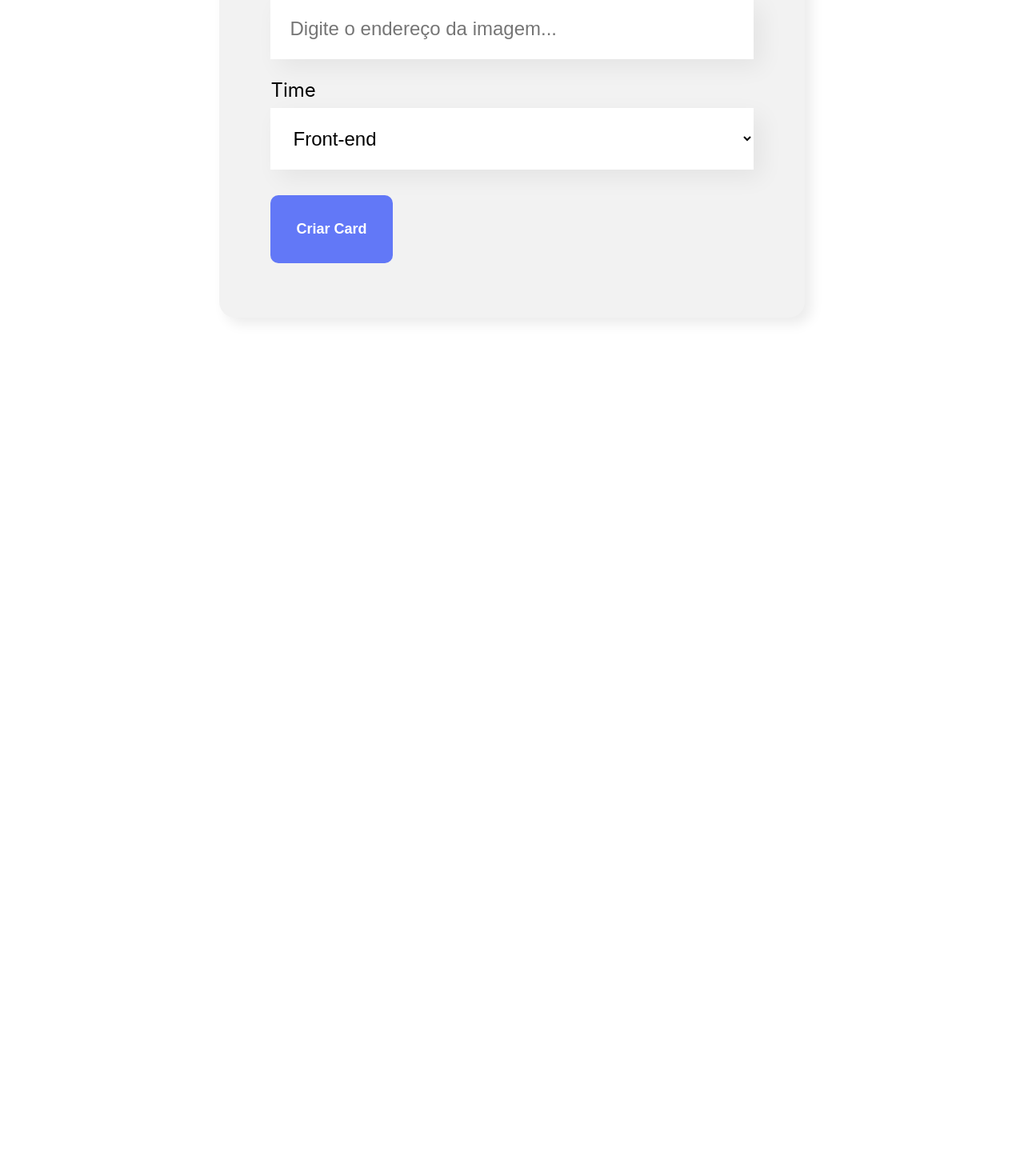
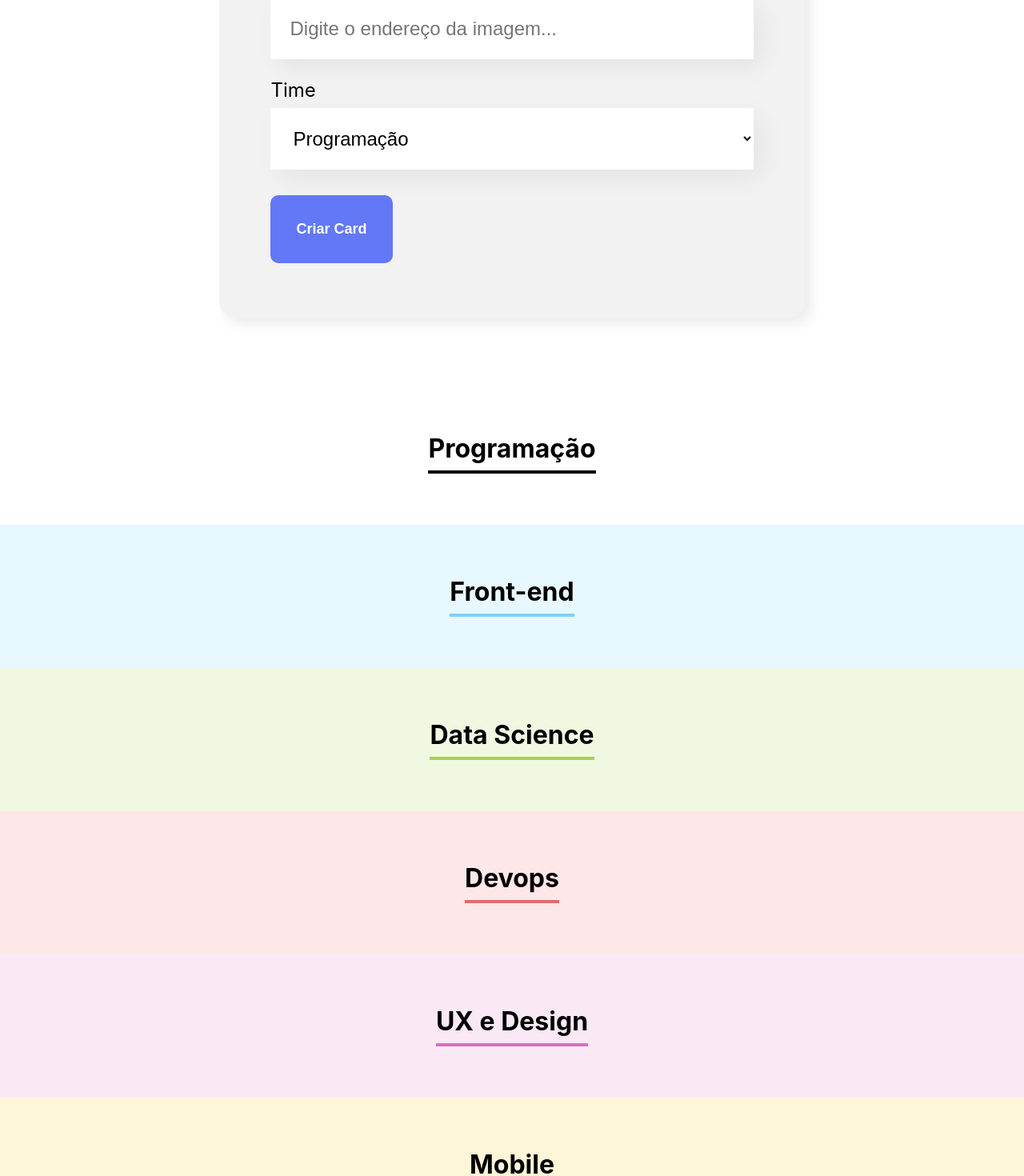
Before and after one commit to delberss/organoReactJS, a React (Create React App) app: page / in a window 1280 px wide. Shown: the part 1000-2470 px from the top of the page at 80% size. Before the commit the page ends 1477 px from the top, so only its background shows below. Built offline with nearby package versions, Linux system fonts and the light colour scheme.

Commit message:
Componente time e reestruturação da lista de times

```diff
--- a/src/App.js
+++ b/src/App.js
@@ -1,8 +1,47 @@
 import { useState } from 'react';
 import Banner from './componentes/Banner';
 import Formulario from './componentes/Formulario';
+import Time from './componentes/Time';
 
 function App() {
+  const times = [
+  {
+    nome: 'Programação',
+    corPrimaria: '57C278',
+    corSecundaria: 'D9F7E9'
+  },
+  {
+    nome: 'Front-end',
+    corPrimaria: '#82CFFA',
+    corSecundaria: '#E8F8FF'
+  },
+  {
+    nome: 'Data Science',
+    corPrimaria: '#A6D157',
+    corSecundaria: '#F0F8E2'
+  },
+  {
+    nome: 'Devops',
+    corPrimaria: '#E06B69',
+    corSecundaria: '#FDE7E8'
+  },
+  {
+    nome: 'UX e Design',
+    corPrimaria: '#DB6EBF',
+    corSecundaria: '#FAE9F5'
+  },
+  {
+    nome: 'Mobile',
+    corPrimaria: '#FFBA05',
+    corSecundaria: '#FFF5D9'
+  },
+  {
+    nome: 'Inovação e Gestão',
+    corPrimaria: '#FF8A29',
+    corSecundaria: '#FFEEDF'
+  },
+
+]
 
   const [colaboradores, setColaboradores] = useState([]);
 
@@ -15,7 +54,11 @@
   return (
     <div className="App">
       <Banner />
-      <Formulario aoColaboradorCadastrado={colaborador => aoNovoColaboradorAdicionado(colaborador)}/>
+      <Formulario times={times.map(time => time.nome)} aoColaboradorCadastrado={colaborador => aoNovoColaboradorAdicionado(colaborador)}/>
+      {
+        times.map( time => <Time key={time.nome} nome={time.nome} corPrimaria = {time.corPrimaria} corSecundaria={time.corSecundaria} /> )
+
+      }
     </div>
   );
 }
--- a/src/componentes/Formulario/index.js
+++ b/src/componentes/Formulario/index.js
@@ -5,8 +5,6 @@
 import { useState } from 'react';
 
 const Formulario = (props) => {
-    const times = ["Front-end", "Back-end", "Full Stack"];
-
     // HOOK
     const [nome, setNome] = useState('');
     const [cargo, setCargo] = useState('');
@@ -31,7 +29,7 @@
                 <CampoTexto
                     valor={imagem} aoAlterado={valor => setImagem(valor)} label="Imagem"
                     placeholder="Digite o endereço da imagem"/>
-                <ListaSuspensa valor={time} aoAlterado={valor => setTime(valor)} obrigatorio={true} label="Time" itens={times}/>
+                <ListaSuspensa valor={time} aoAlterado={valor => setTime(valor)} obrigatorio={true} label="Time" itens={props.times}/>
                 <Botao>
                     Criar Card
                 </Botao>
--- /dev/null
+++ b/src/componentes/Time/Time.css
@@ -0,0 +1,11 @@
+.time {
+    text-align: center;
+    padding: 32px;
+}
+
+.time h3{
+    font-size: 32px;
+    border-bottom: 4px solid;
+    display: inline-block;
+    padding-bottom: 8px;
+}
--- /dev/null
+++ b/src/componentes/Time/index.js
@@ -0,0 +1,12 @@
+import './Time.css'
+
+const Time = (props) => {
+
+    return(
+        <section className='time' style={{background:props.corSecundaria}}>
+            <h3 style={{borderColor: props.corPrimaria}}>{props.nome}</h3>
+        </section>
+    )
+}
+
+export default Time;
```
